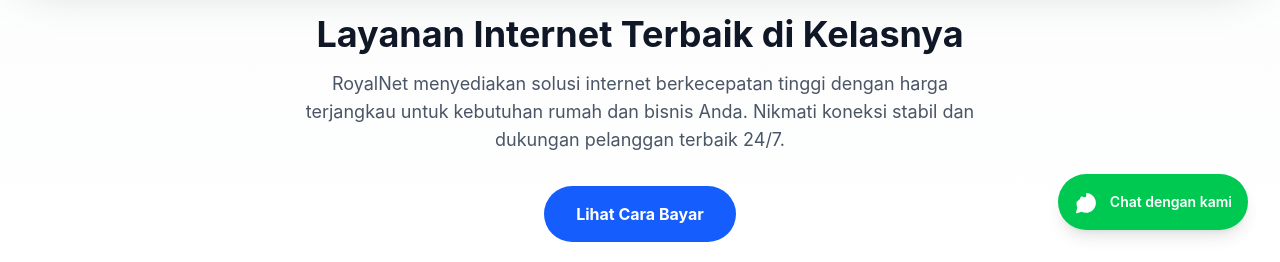
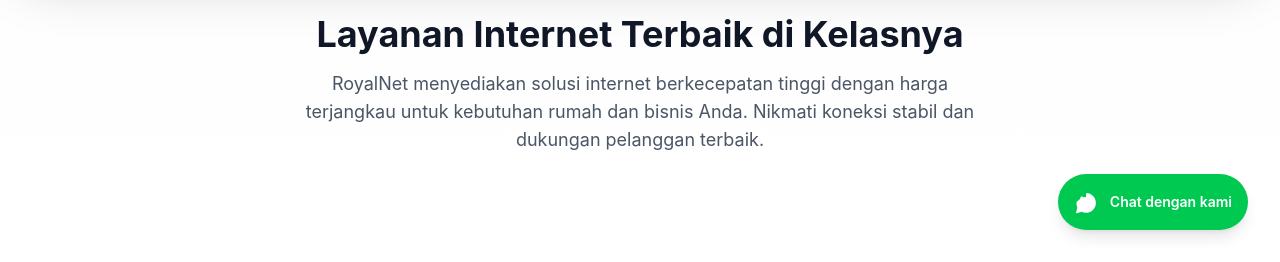
Before and after one commit to awaljumpc-gif/royal.net, a Vue app: page / in a window 1280 px wide. Shown: the part 538-800 px from the top of the page. Built offline with nearby package versions, Linux system fonts and the light colour scheme.

Commit message:
Update Beranda

```diff
--- a/src/pages/HomePage.vue
+++ b/src/pages/HomePage.vue
@@ -170,17 +170,8 @@
             Layanan Internet Terbaik di Kelasnya
           </h2>
           <p class="text-lg text-gray-600 max-w-2xl mx-auto">
-            RoyalNet menyediakan solusi internet berkecepatan tinggi dengan harga terjangkau untuk kebutuhan rumah dan bisnis Anda. Nikmati koneksi stabil dan dukungan pelanggan terbaik 24/7.
+            RoyalNet menyediakan solusi internet berkecepatan tinggi dengan harga terjangkau untuk kebutuhan rumah dan bisnis Anda. Nikmati koneksi stabil dan dukungan pelanggan terbaik.
           </p>
-
-          <div class="mt-8 flex flex-col md:flex-row items-center justify-center gap-4">
-            <router-link
-              to="/cara-bayar"
-              class="inline-block bg-blue-600 text-white px-8 py-4 rounded-full font-bold hover:bg-blue-700 transition"
-            >
-              Lihat Cara Bayar
-            </router-link>
-          </div>
         </div>
       </div>
     </section>
```
